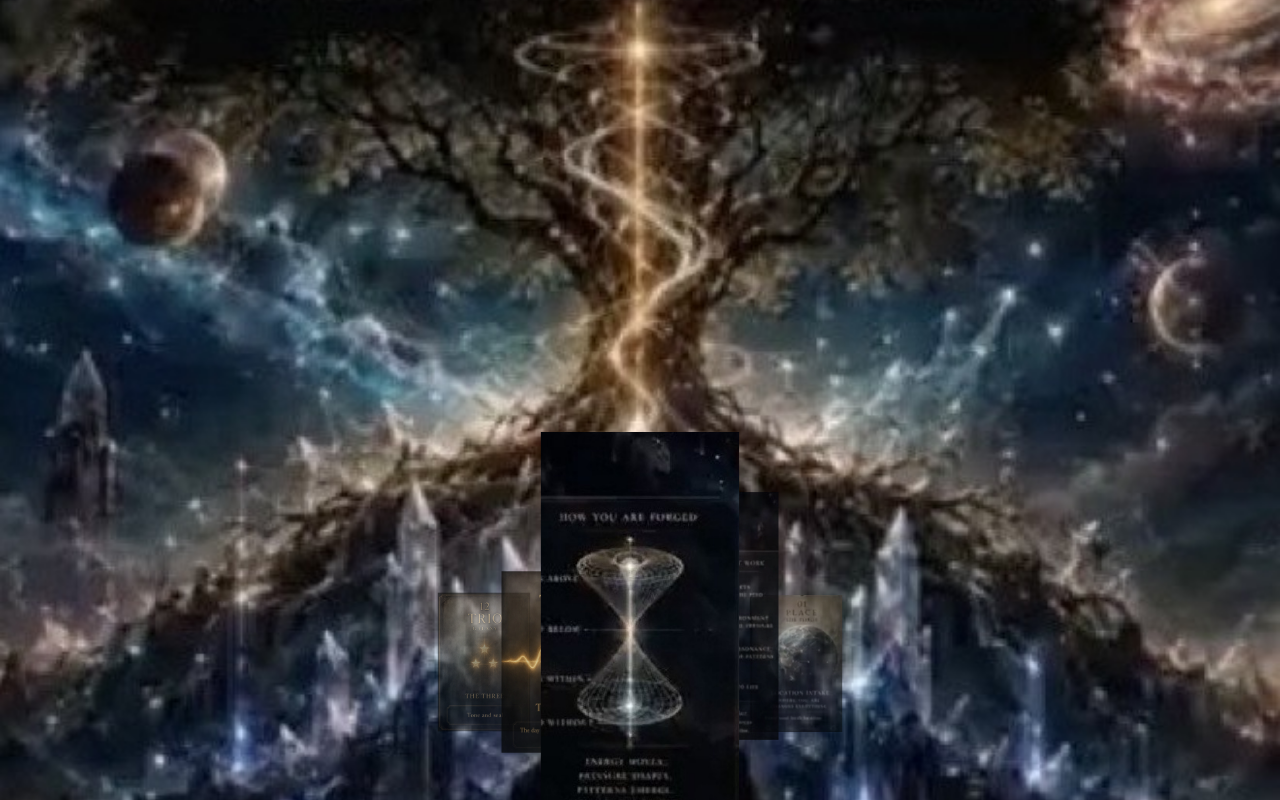
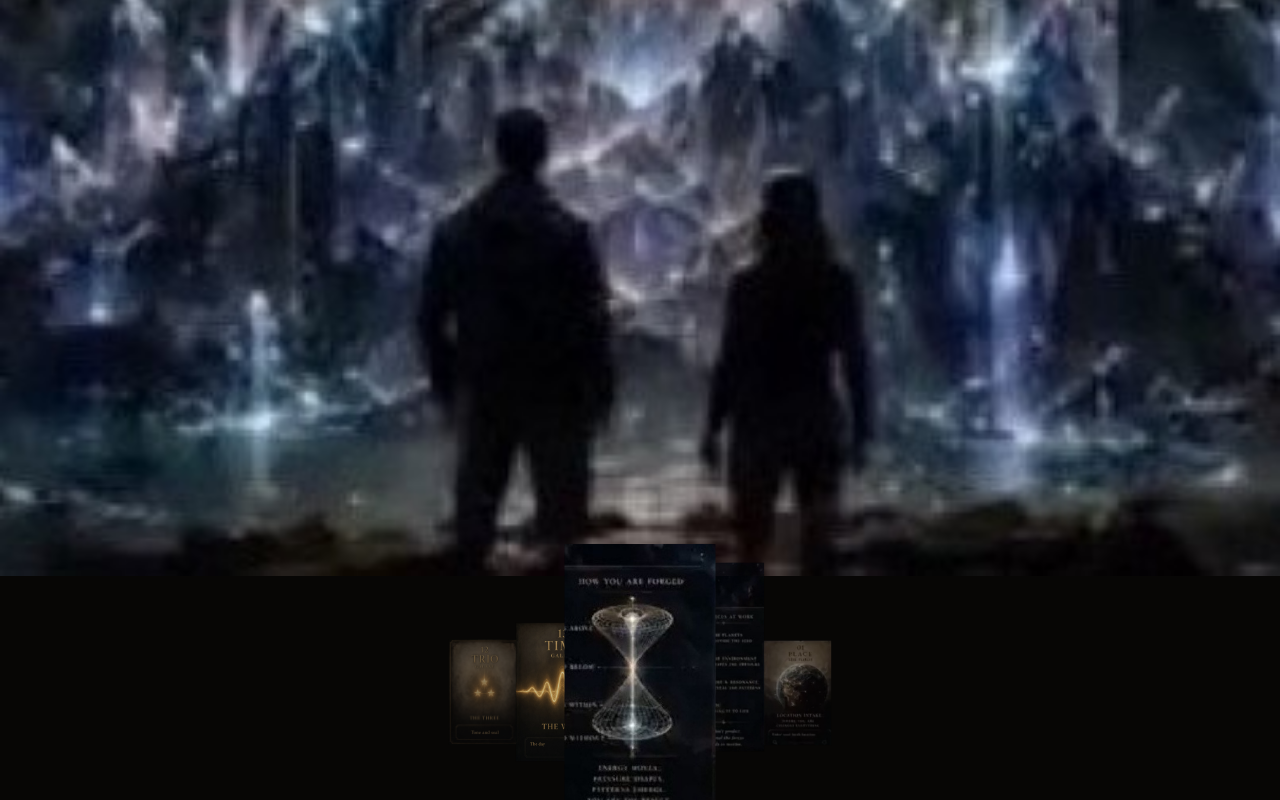
Before and after one commit to seanmphelps-ai/seen-universe, a Next.js app: page / in a window 1280 px wide. Built offline with nearby package versions, Linux system fonts and the light colour scheme.

Commit message:
Frame the tree and both people above the rail.

```diff
--- a/app/styles/splash.css
+++ b/app/styles/splash.css
@@ -5,7 +5,10 @@
 
 .seenPosterFrame {
   position: fixed;
-  inset: 0;
+  left: 0;
+  right: 0;
+  top: 0;
+  height: 72vh;
   z-index: 0;
 }
 
@@ -14,7 +17,7 @@
   width: 100%;
   height: 100%;
   object-fit: cover;
-  object-position: center 58%;
+  object-position: center bottom;
 }
 
 .seenRail {
@@ -23,7 +26,7 @@
   right: 0;
   bottom: 0;
   z-index: 2;
-  height: 46vh;
+  height: 32vh;
   overflow: hidden;
 }
 
@@ -31,8 +34,8 @@
   position: absolute;
   left: 50%;
   bottom: 12px;
-  width: 168px;
-  margin-left: -84px;
+  width: 128px;
+  margin-left: -64px;
   padding: 0;
   background: none;
   border: 0;
```
Also changed, not shown: public/foundation/seen-poster.jpg.
